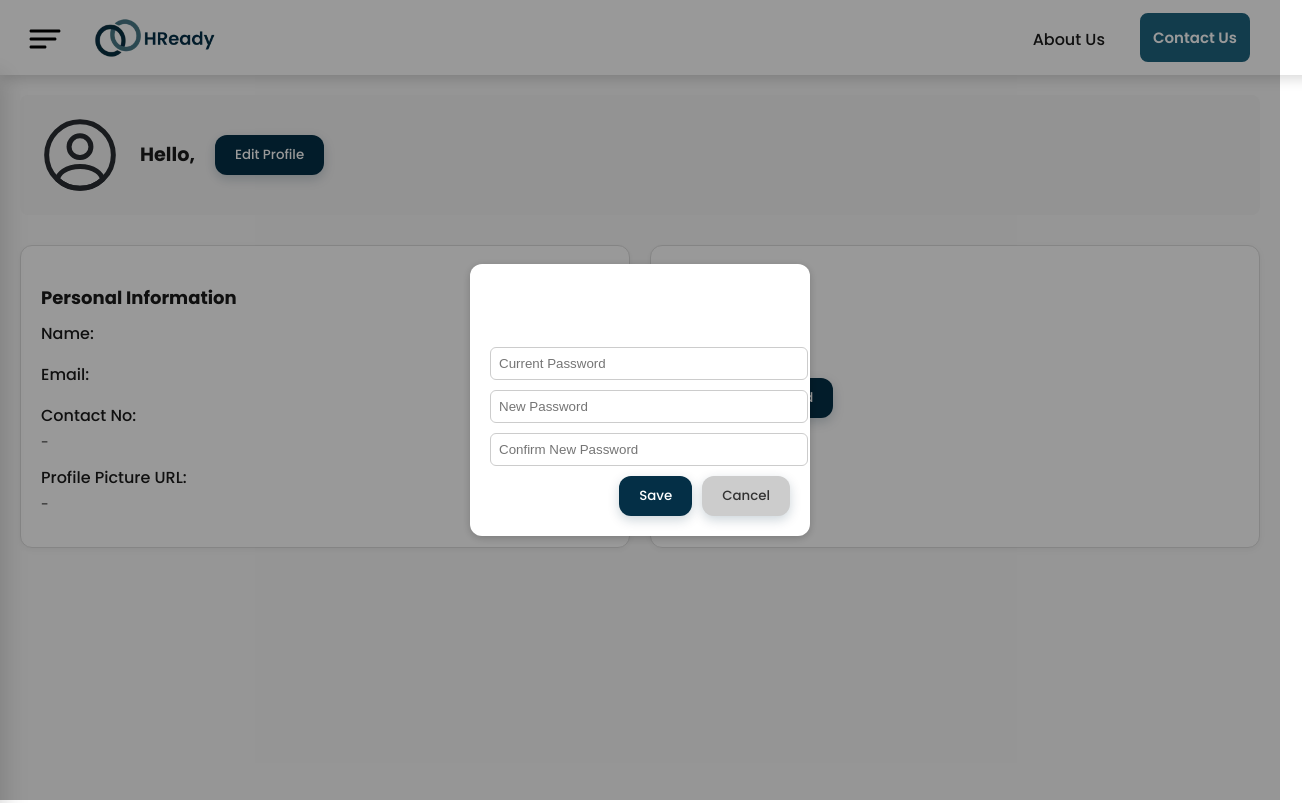
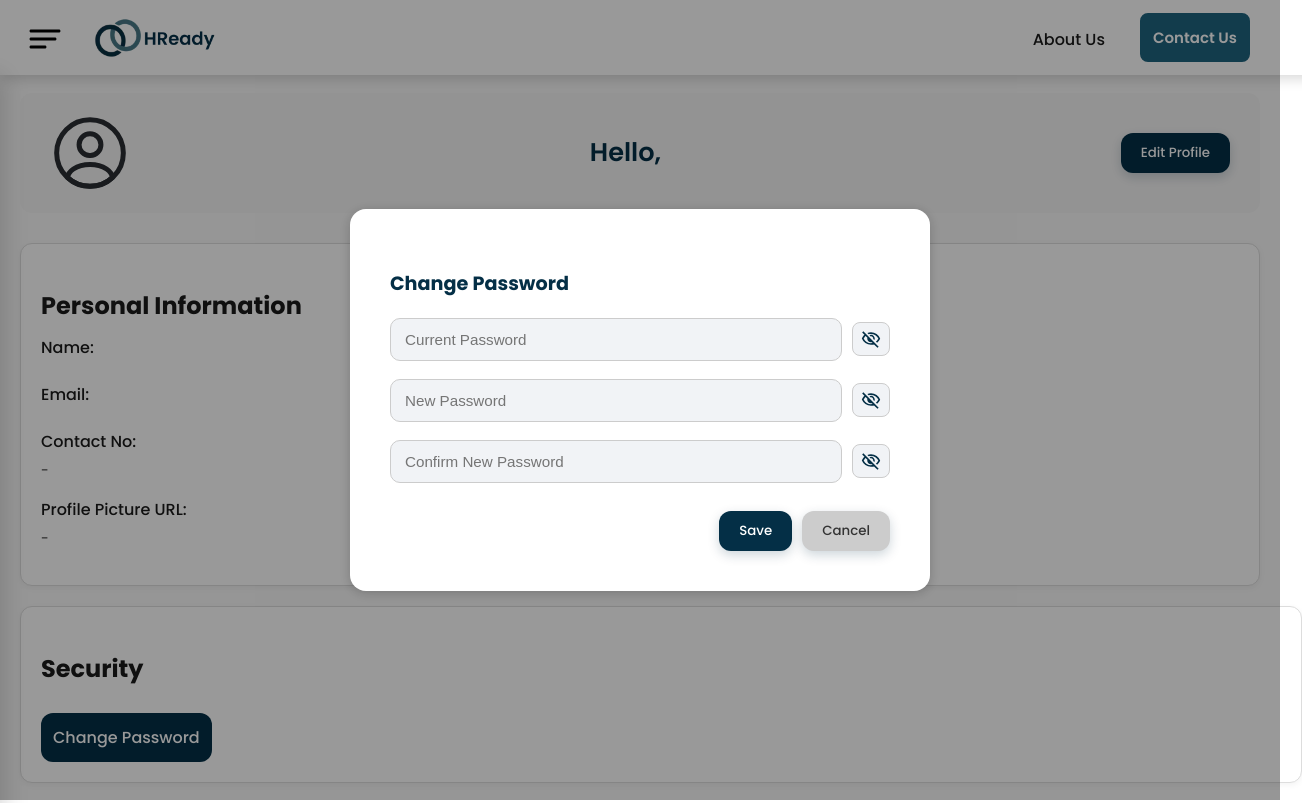
Before and after one commit to abhidhakal/HReady_WebApp, a React (Vite) app: page /admin/1/profile in a window 1280 px wide. Both pictures are taken after a click on the button "Change Password". Shown: the whole page, 1302 px wide, since content can reach past the window. Built offline with nearby package versions, Linux system fonts and the light colour scheme; no server answers.

Commit message:
admin profile can be edited now

```diff
--- a/src/pages/admin/AdminProfile.jsx
+++ b/src/pages/admin/AdminProfile.jsx
@@ -4,7 +4,6 @@ import api from '../../api/axios';
 import DashboardHeader from '/src/components/common/DashboardHeader.jsx';
 import '/src/pages/admin/styles/AdminProfile.css';
 import Toast from '/src/components/common/Toast.jsx';
-
 
 const AdminProfile = () => {
   const { id } = useParams();
@@ -20,6 +19,9 @@ const AdminProfile = () => {
     current: '',
     new: '',
     confirm: '',
+    showCurrent: false,
+    showNew: false,
+    showConfirm: false,
   });
   const [editing, setEditing] = useState(false);
   const [showPasswordModal, setShowPasswordModal] = useState(false);
@@ -77,7 +79,6 @@ const AdminProfile = () => {
     }
   };
 
-
   const handleChangePassword = async () => {
     if (passwords.new !== passwords.confirm) {
       setToast({ message: 'New passwords do not match.', type: 'error' });
@@ -93,7 +94,14 @@ const AdminProfile = () => {
         },
         { headers: { Authorization: `Bearer ${token}` } }
       );
-        setPasswords({ current: '', new: '', confirm: '' });
+      setPasswords({
+        current: '',
+        new: '',
+        confirm: '',
+        showCurrent: false,
+        showNew: false,
+        showConfirm: false,
+      });
       setShowPasswordModal(false);
       setToast({ message: 'Password changed successfully.', type: 'success' });
     } catch (err) {
@@ -103,7 +111,6 @@ const AdminProfile = () => {
       setLoading(false);
     }
   };
-
 
   return (
     <div className="full-screen">
@@ -115,24 +122,7 @@ const AdminProfile = () => {
       <DashboardHeader onToggleSidebar={toggleSidebar} />
       <div className={`dashboard-container ${sidebarOpen ? 'sidebar-open' : ''}`}>
         <nav className={`sidebar ${sidebarOpen ? 'open' : ''}`}>
-          <ul>
-            <li><img src="/primary_noicon.png" alt="Logo" /></li>
-            <li><a onClick={() => navigate('/admin/' + id)}>Dashboard</a></li>
-            <li><a onClick={() => navigate('/admin/employees')}>Manage Employees</a></li>
-            <li><a onClick={() => navigate('/admin/attendance')}>Admin Attendance</a></li>
-            <li><a href="#tasks">Manage Tasks</a></li>
-            <li><a href="#leave">Leave Requests</a></li>
-            <li><a onClick={() => navigate('/admin/announcements')}>Manage Announcements</a></li>
-            <li><a className="nav-dashboard" onClick={() => navigate(`/admin/${id}/profile`)}>Profile</a></li>
-            <li>
-              <a className="nav-logout" onClick={() => {
-                localStorage.removeItem('token');
-                localStorage.removeItem('role');
-                localStorage.removeItem('userId');
-                navigate('/login');
-              }}>Log Out</a>
-            </li>
-          </ul>
+          {/* Sidebar unchanged */}
         </nav>
 
         <div className="main-content profile-page">
@@ -143,14 +133,16 @@ const AdminProfile = () => {
               className="profile-picture-large"
             />
             <h2>Hello, {profile.name}</h2>
-            <button className="edit-profile-btn"
+            <button
+              className="edit-profile-btn"
               onClick={() => {
                 if (editing) {
                   setToast({ message: 'Edit cancelled.', type: 'info' });
-                    fetchProfile(); // Reload original data
+                  fetchProfile();
                 }
                 setEditing(!editing);
-                }}>
+              }}
+            >
               {editing ? 'Cancel' : 'Edit Profile'}
             </button>
           </div>
@@ -208,6 +200,11 @@ const AdminProfile = () => {
             <div className="profile-card">
               <h3>Role</h3>
               <p>Admin</p>
+            </div>
+          </div>
+
+          <div className="profile-card full-width-card">
+            <h3>Security</h3>
             <button
               className="save-btn"
               onClick={() => setShowPasswordModal(true)}
@@ -215,38 +212,68 @@ const AdminProfile = () => {
               Change Password
             </button>
           </div>
-          </div>
 
           {showPasswordModal && (
             <div className="modal-overlay">
-              <div className="modal">
+              <div className="modal large-modal">
                 <h3>Change Password</h3>
+                {['current', 'new', 'confirm'].map((field) => (
+                  <div className="modal-field-row" key={field}>
                     <input
-                  type="password"
-                  name="current"
-                  value={passwords.current}
+                      type={
+                        passwords[`show${field[0].toUpperCase() + field.slice(1)}`]
+                          ? 'text'
+                          : 'password'
+                      }
+                      name={field}
+                      value={passwords[field]}
                       onChange={handlePasswordChange}
-                  placeholder="Current Password"
+                      placeholder={
+                        field === 'current'
+                          ? 'Current Password'
+                          : field === 'new'
+                          ? 'New Password'
+                          : 'Confirm New Password'
+                      }
                     />
-                <input
-                  type="password"
-                  name="new"
-                  value={passwords.new}
-                  onChange={handlePasswordChange}
-                  placeholder="New Password"
+                    <button
+                      className="toggle-visibility-btn"
+                      onClick={() =>
+                        setPasswords((prev) => ({
+                          ...prev,
+                          [`show${field[0].toUpperCase() + field.slice(1)}`]:
+                            !prev[`show${field[0].toUpperCase() + field.slice(1)}`],
+                        }))
+                      }
+                    >
+                      <img
+                        src={
+                          passwords[`show${field[0].toUpperCase() + field.slice(1)}`]
+                            ? '/assets/icons/view_on.svg'
+                            : '/assets/icons/view_off.svg'
+                        }
+                        alt="Toggle"
                       />
-                <input
-                  type="password"
-                  name="confirm"
-                  value={passwords.confirm}
-                  onChange={handlePasswordChange}
-                  placeholder="Confirm New Password"
-                />
+                    </button>
+                  </div>
+                ))}
+
                 <div className="modal-actions">
                   <button onClick={handleChangePassword} disabled={loading}>
                     {loading ? 'Saving...' : 'Save'}
                   </button>
-                  <button onClick={() => setShowPasswordModal(false)}>
+                  <button
+                    onClick={() => {
+                      setShowPasswordModal(false);
+                      setPasswords({
+                        current: '',
+                        new: '',
+                        confirm: '',
+                        showCurrent: false,
+                        showNew: false,
+                        showConfirm: false,
+                      });
+                    }} >
                     Cancel
                   </button>
                 </div>
--- a/src/pages/admin/styles/AdminProfile.css
+++ b/src/pages/admin/styles/AdminProfile.css
@@ -2,14 +2,22 @@
   padding: 20px;
 }
 
+/* Banner */
 .profile-banner {
   display: flex;
   align-items: center;
-  gap: 20px;
+  justify-content: space-between;
   background-color: #f5f5f5;
-  padding: 20px;
-  border-radius: 8px;
+  padding: 20px 30px;
+  border-radius: 12px;
   margin-bottom: 30px;
+}
+
+.profile-banner h2 {
+  font-size: 1.6rem;
+  font-weight: 600;
+  color: #042F46;
+  margin: 0;
 }
 
 .profile-picture-large {
@@ -37,12 +45,14 @@
   background-color: #031f2e;
 }
 
+/* Horizontal cards */
 .profile-cards-horizontal {
   display: flex;
   gap: 20px;
   flex-wrap: wrap;
 }
 
+/* Card styling */
 .profile-card {
   flex: 1;
   background-color: #ffffff;
@@ -55,26 +65,35 @@
 }
 
 .profile-card h3 {
-  margin-bottom: 10px;
-  font-size: 18px;
+  margin-bottom: 12px;
+  font-size: 24px;
   color: #1a1a1a;
 }
 
 .profile-field {
-  margin-bottom: 12px;
+  margin-bottom: 16px;
   display: flex;
   flex-direction: column;
 }
 
 .profile-field label {
   font-weight: 500;
-  margin-bottom: 4px;
+  margin-bottom: 6px;
 }
 
 .profile-field input {
-  padding: 8px;
+  padding: 12px 14px;
   border: 1px solid #ccc;
-  border-radius: 6px;
+  border-radius: 10px;
+  font-size: 0.95rem;
+  background-color: #f1f3f6;
+  transition: border-color 0.3s ease, box-shadow 0.3s ease;
+}
+
+.profile-field input:focus {
+  border-color: #1E637E;
+  outline: none;
+  box-shadow: 0 0 0 2px rgba(30,99,126,0.15);
 }
 
 .profile-field span {
@@ -83,22 +102,27 @@
 }
 
 .save-btn {
-  padding: 10px 20px;
+  padding: 12px;
   background-color: #042F46;
   color: white;
   border: none;
   border-radius: 12px;
   font-weight: 500;
-  transition: all 0.3s ease;
-  box-shadow: 0 4px 12px rgba(4, 47, 70, 0.2);
+  font-size: 1rem;
+  transition: background-color 0.3s ease, transform 0.2s ease;
   font-family: Poppins;
-  margin-top: 10px;
+  margin-top: 15px;
 }
 
 .save-btn:hover {
-  transform: translateY(-2px);
-  box-shadow: 0 6px 16px rgba(4, 47, 70, 0.3);
   background-color: #031f2e;
+  transform: translateY(-1px);
+}
+
+/* Full width change password card */
+.full-width-card {
+  width: 100%;
+  margin-top: 20px;
 }
 
 /* Modal */
@@ -117,29 +141,67 @@
 
 .modal {
   background: white;
-  padding: 20px;
-  border-radius: 12px;
-  width: 300px;
-  max-width: 90%;
-  box-shadow: 0 2px 8px rgba(0,0,0,0.2);
+  padding: 40px;
+  border-radius: 16px;
+  width: 500px;
+  max-width: 95%;
+  box-shadow: 0 2px 12px rgba(0,0,0,0.2);
+  display: flex;
+  flex-direction: column;
 }
 
 .modal h3 {
-  margin-bottom: 15px;
+  margin-bottom: 20px;
+  font-size: 1.2rem;
+  color: #042F46;
 }
 
-.modal input {
-  width: 100%;
-  margin-bottom: 10px;
-  padding: 8px;
-  border-radius: 6px;
-  border: 1px solid #ccc;
+/* Row with input and toggle */
+.modal-field-row {
+  display: flex;
+  align-items: center;
+  gap: 10px;
+  margin-bottom: 18px;
 }
 
+.modal-field-row input {
+  flex: 1;
+  padding: 12px 14px;
+  border-radius: 10px;
+  border: 1px solid #ccc;
+  background-color: #f1f3f6;
+  color: #1a1a1a;
+  font-size: 0.95rem;
+}
+
+.modal-field-row input:focus {
+  border-color: #1E637E;
+  outline: none;
+  box-shadow: 0 0 0 2px rgba(30,99,126,0.15);
+}
+
+/* Separate toggle button styling */
+.toggle-visibility-btn {
+  background-color: #f1f3f6;
+  border: 1px solid #ccc;
+  padding: 6px 8px;
+  border-radius: 8px;
+  cursor: pointer;
+  display: flex;
+  align-items: center;
+}
+
+.toggle-visibility-btn img {
+  width: 20px;
+  height: 20px;
+}
+
+/* Modal buttons */
 .modal-actions {
   display: flex;
   justify-content: flex-end;
   gap: 10px;
+  margin-top: 10px;
 }
 
 .modal-actions button {
@@ -160,7 +222,7 @@
 
 .modal-actions button:first-child:hover {
   transform: translateY(-2px);
-  box-shadow: 0 6px 16px rgba(4, 47, 70, 0.3);
+  box-shadow: 0 6px 16px rgba(4,47,70,0.3);
   background-color: #031f2e;
 }
 
```
Also changed, not shown: public/assets/icons/view_off.svg (added), public/assets/icons/view_on.svg (added). Lines whose indentation alone changed are shown as unchanged.
